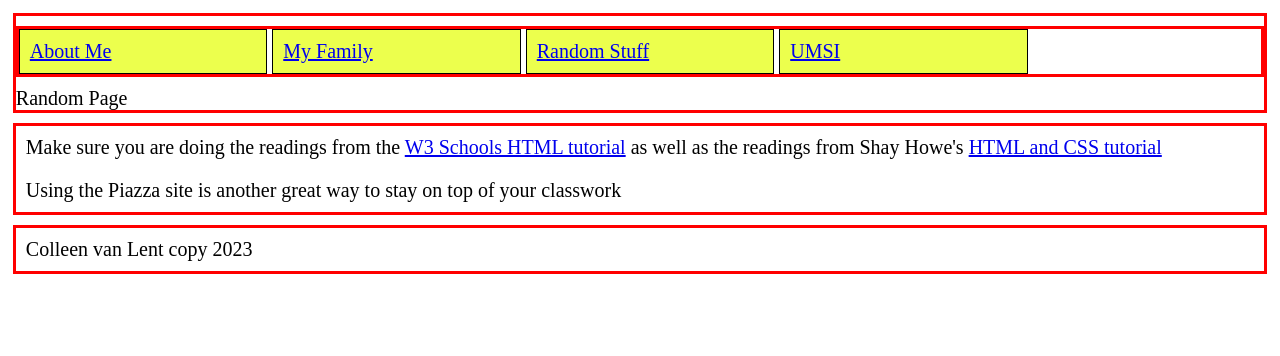
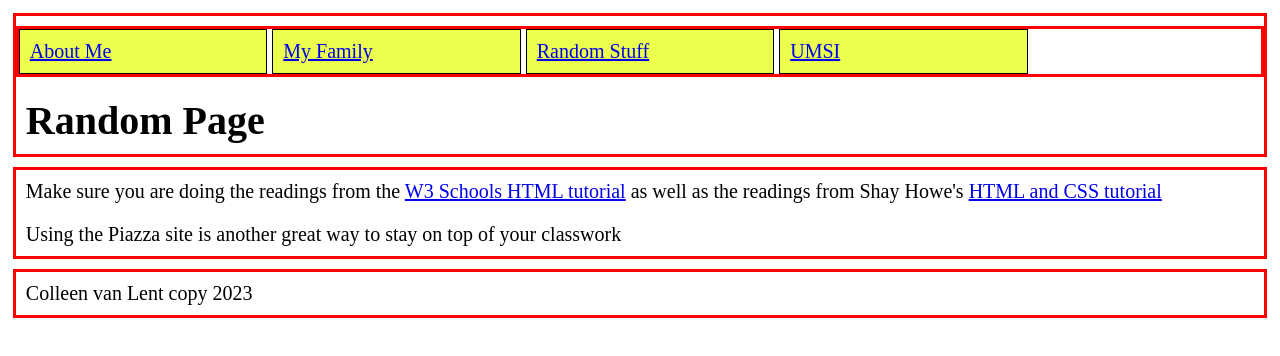
Before and after one commit to junhaolan/hw1-f25, a plain HTML site: page random.html in a window 1280 px wide. Drawn offline with Linux system fonts and the light colour scheme.

Commit message:
Update random.html

```diff
--- a/random.html
+++ b/random.html
@@ -21,7 +21,7 @@
 				<li><a href = "http://www.si.umich.edu">UMSI</a></li>
 			</ul>
 		</nav>
-		<h1">Random Page</h1>
+		<h1>Random Page</h1>
 	</header>
 
 	<main>
```
